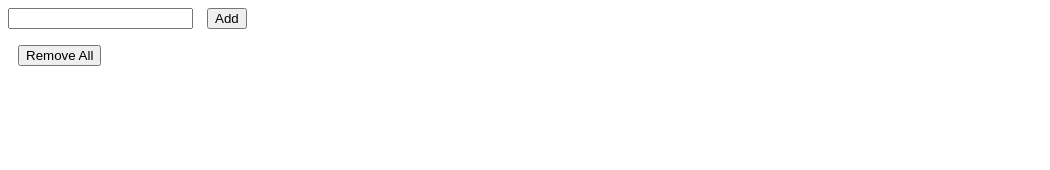
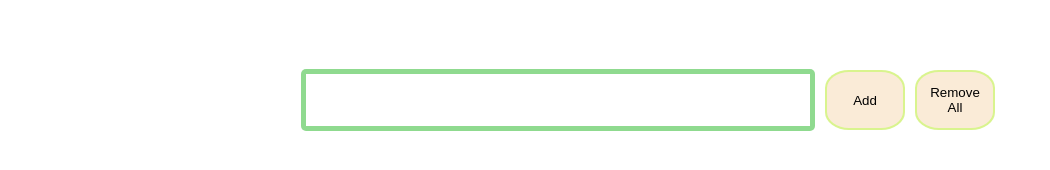
Before and after one commit to MerabSamkharadze/To-Do-List, a plain HTML site: page index.html in a window 1280 px wide. Shown: the whole page, without its empty margins (0-1050 px from the left). Drawn offline with Linux system fonts and the light colour scheme.

Commit message:
ad some css

```diff
--- a/index.html
+++ b/index.html
@@ -7,12 +7,14 @@
     <title>To-Do list</title>
   </head>
   <body>
-    <form action="" id="form">
-      <input type="text" id="input" />
-      <button id="addButton">Add</button>
-    </form>
+    <div class="container">
+      <form action="" id="form">
+        <input type="text" id="input" />
+        <button id="addButton">Add</button>
+      </form>
+      <button id="removeAll">Remove All</button>
+    </div>
     <ol id="ol"></ol>
-    <button id="removeAll">Remove All</button>
     <script src="script.js"></script>
   </body>
 </html>
--- a/style.css
+++ b/style.css
@@ -4,4 +4,47 @@ img {
 }
 button {
   margin-left: 10px;
+  width: 80px;
+  height: 60px;
+  border: 2px solid rgba(172, 255, 47, 0.437);
+  background-color: antiquewhite;
+  border-radius: 30%;
+  cursor: pointer;
 }
+button:hover {
+  background-color: bisque;
+  border: 2px solid rgba(19, 133, 19, 0.638);
+}
+.container {
+  margin-top: 50px;
+  display: flex;
+  justify-content: center;
+  align-items: center;
+}
+form {
+  height: 100px;
+  display: flex;
+  align-items: center;
+}
+input {
+  width: 500px;
+  height: 50px;
+  border-radius: 5px;
+  font-size: 30px;
+
+  border: 5px solid rgba(13, 175, 13, 0.46);
+}
+body {
+  height: 100vh;
+  width: 100%;
+}
+ol {
+  margin-top: 100px;
+  margin-left: 100px;
+  z-index: 999;
+}
+ol li {
+  margin-right: 100px;
+  display: flex;
+  justify-content: space-between;
+}
```
